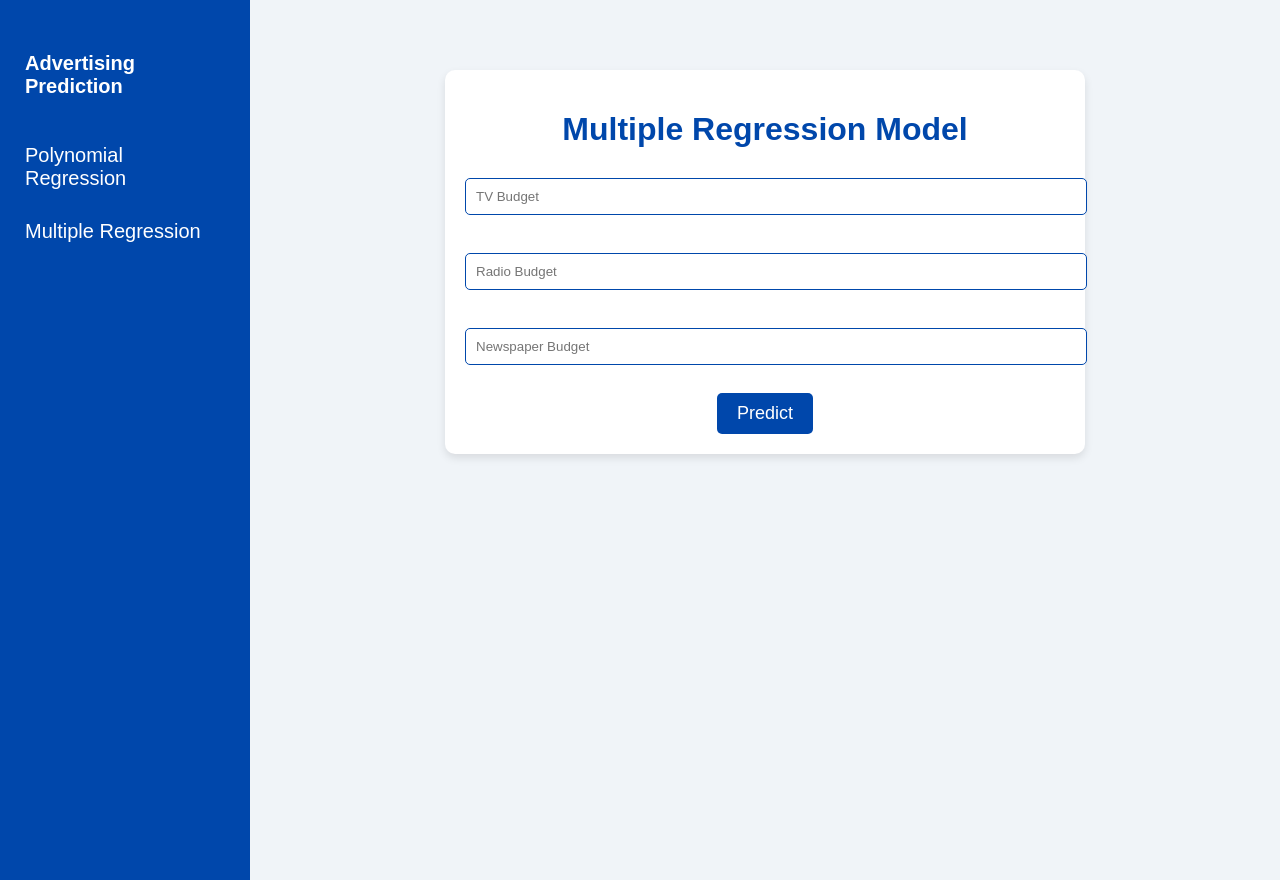
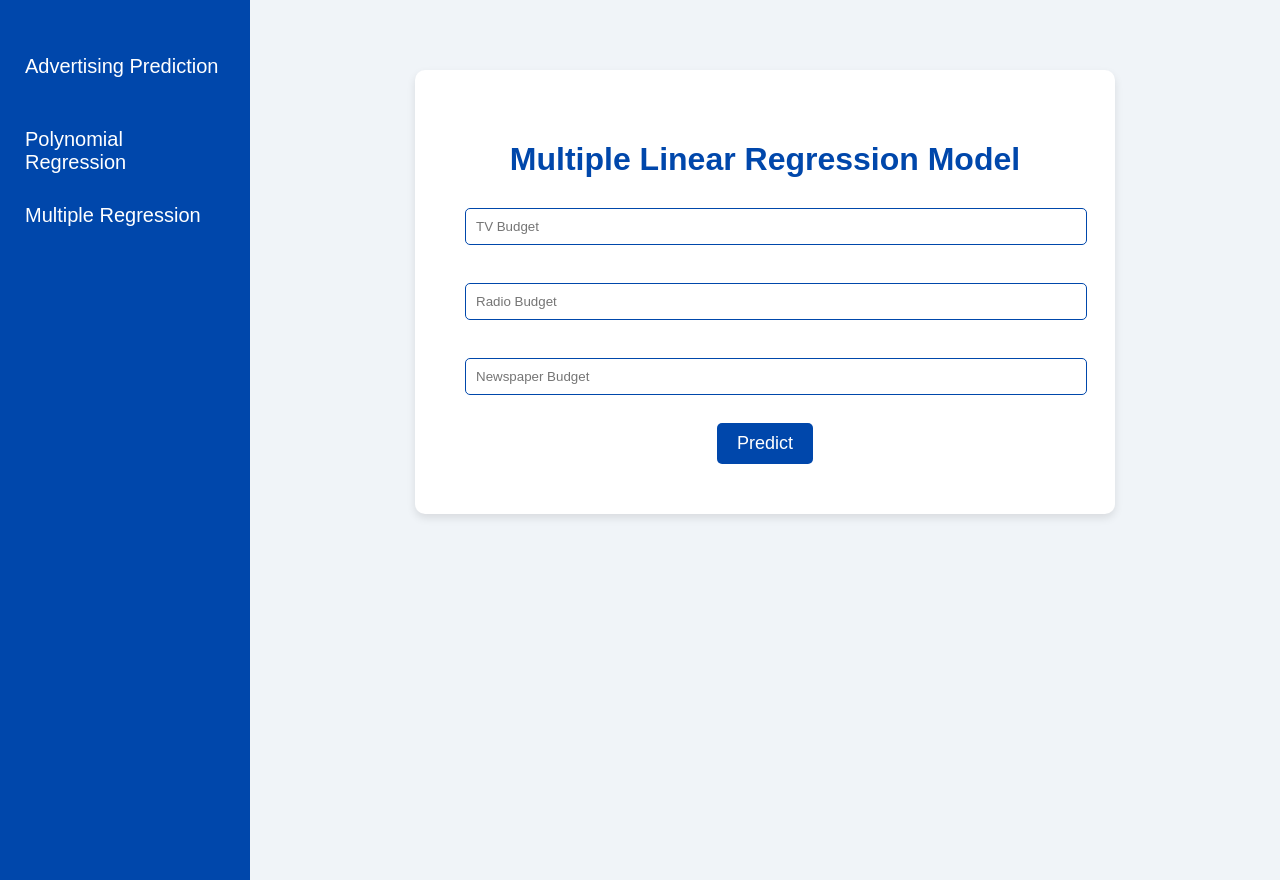
Before and after one commit to Pavarit2546/Advertisement_Prediction, a Django app: page /multi/ in a window 1280 px wide. Run offline with Django 5.2, Linux system fonts and the light colour scheme; parts of the project's set-up code (start-up, migrations or seed data) failed here and were passed over.

Commit message:
แก้ UI

```diff
--- a/Advertising_app/templates/Multi_index.html
+++ b/Advertising_app/templates/Multi_index.html
@@ -1,11 +1,11 @@
 {% extends 'base.html' %}
 
-{% block title %}Multiple Regression{% endblock %}
+{% block title %}Multiple Linear Regression Model{% endblock %}
 
-{% block header %}Multiple Regression Model{% endblock %}
+{% block header %}Multiple Linear Regression Model{% endblock %}
 
 {% block content %}
-    <form method="post">
+    <form method="post" >
         {% csrf_token %}
         <input type="text" name="Tv" placeholder="TV Budget"> <br><br>
         <input type="text" name="Radio" placeholder="Radio Budget"> <br><br>
--- a/Advertising_app/templates/base.html
+++ b/Advertising_app/templates/base.html
@@ -45,7 +45,7 @@
             max-width: 600px;
             margin: 50px auto;
             background-color: white;
-            padding: 20px;
+            padding: 50px;
             border-radius: 10px;
             box-shadow: 0 4px 8px rgba(0, 0, 0, 0.1);
             text-align: center;
@@ -57,6 +57,13 @@
             margin-bottom: 20px;
         }
         h2 {
+            padding: 15px 25px;
+            text-decoration: none;
+            font-size: 20px;
+            color: #0047ab;
+            display: block;
+        }
+        p {
             padding: 15px 25px;
             text-decoration: none;
             font-size: 20px;
@@ -97,7 +104,7 @@
 <body>
     <!-- เมนูบาร์ด้านซ้าย -->
     <div class="sidebar">
-        <h2>Advertising Prediction</h2>
+        <p>Advertising Prediction</p>
         <a href="{% url 'poly_index' %}">Polynomial Regression</a>
         <a href="{% url 'multi_index' %}">Multiple Regression</a>
     </div>
--- a/Advertising_project/urls.py
+++ b/Advertising_project/urls.py
@@ -20,7 +20,7 @@ from Advertising_app import views
 
 urlpatterns = [
     path('admin/', admin.site.urls),
-    path('', views.homepage, name='home'),
-    path('poly/', views.Polynomial, name='poly_index'),  # หน้า Poly_index
+    path('', views.Polynomial, name='poly_index'),
+    #path('poly/', views.Polynomial, name='poly_index'),  # หน้า Poly_index
     path('multi/', views.Multiple_Linear, name='multi_index'),  # หน้า Muti_index
 ]
```
